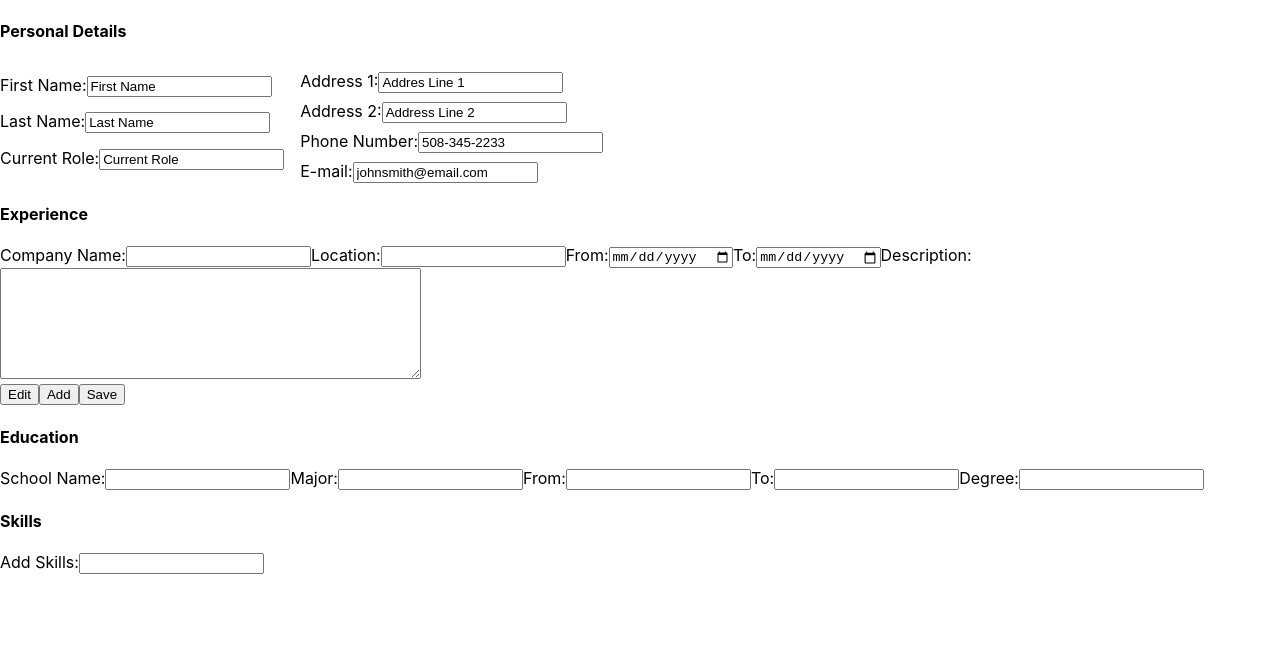
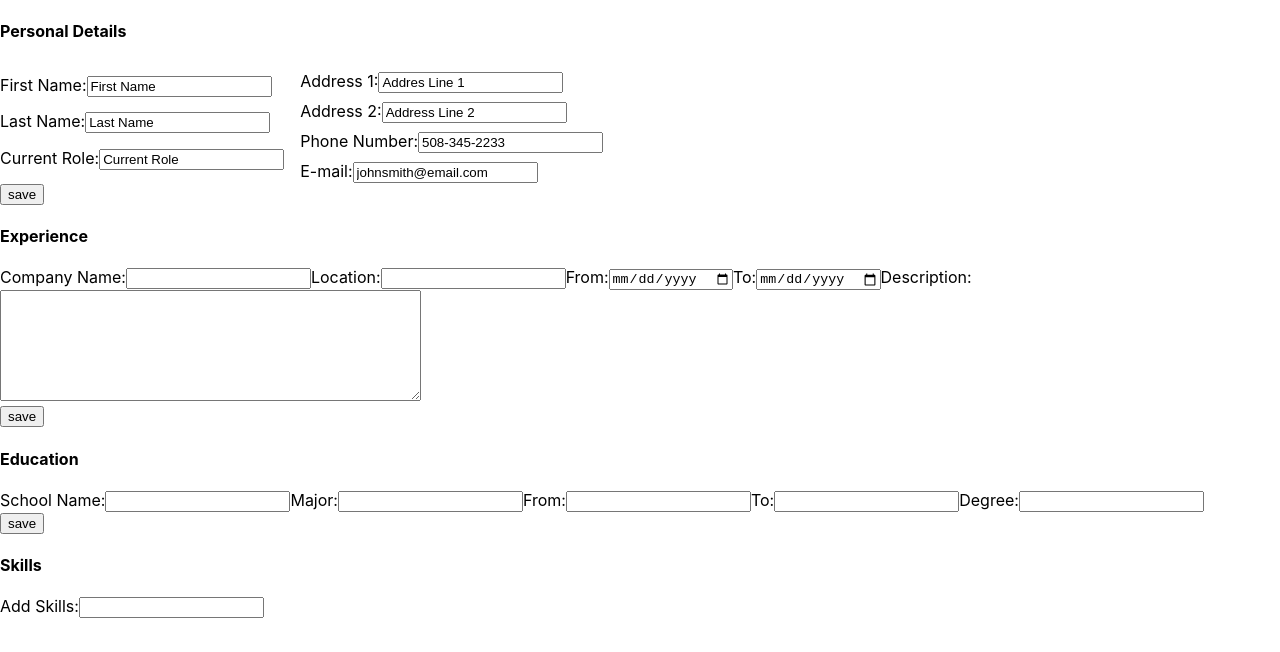
Before and after one commit to elnurad/cv-project, a React (Create React App) app: page / in a window 1280 px wide. Shown: the top 652 px of the page. Built offline with nearby package versions, Linux system fonts and the light colour scheme.

Commit message:
save edit buttons

```diff
--- a/src/App.js
+++ b/src/App.js
@@ -24,6 +24,20 @@ function App() {
   const [studyTo, setStudyTo] = useState('');
   const [degree, setDegree] = useState('');
   const [skill, setSkill] = useState('');
+  const [displayPersonalDetails, setPersonalDetails] = useState(false)
+  const [displayWorkInfo, setWorkInfo] = useState(false)
+  const [displayEducationSection, setEducationSection] = useState(false)
+
+  const flipEducationSection =(e)=> {
+    setEducationSection(!displayEducationSection)
+  }
+
+  const flipWorkInfo =(e) => {
+    setWorkInfo(!displayWorkInfo)
+  };
+  const flipPersonalDetails =(e)=> {
+    setPersonalDetails(!displayPersonalDetails)
+  };
 
   const changeSkill =(e) => {
     setSkill(e.target.value);
@@ -41,7 +55,7 @@ function App() {
     setStudyFrom(e.target.value);
   };
   const changeStudyTo =(e)=> {
-    setStudyFrom(e.target.value)
+    setStudyTo(e.target.value)
   };
   const changeDegree =(e) => {
     setDegree(e.target.value);
@@ -108,6 +122,7 @@ function App() {
        addressTwo={addressTwo} handleAddressTwo={handleAddressTwo}
        phoneNumber={phoneNumber} handlePhoneNumber={handlePhoneNumber}
        email={email} handleEmail={handleEmail}
+       displayPersonalDetails={displayPersonalDetails} flipPersonalDetails={flipPersonalDetails}
        />
        <h4>Experience</h4>
        <Work
@@ -116,6 +131,7 @@ function App() {
        timeFrom={timeFrom} handleFrom={handleFrom}
        timeTo={timeTo} handleTo={handleTo}
        jobDescription={jobDescription} handleJobDescription={handleJobDescription}
+       displayWorkInfo={displayWorkInfo} flipWorkInfo={flipWorkInfo}
        />
        <h4>Education</h4>
        <Education
@@ -124,6 +140,7 @@ function App() {
        studyFrom={studyFrom} studyTo={studyTo}
        changeStudyFrom={changeStudyFrom} changeStudyTo={changeStudyTo}
        degree={degree} changeDegree={changeDegree}
+       displayEducationSection={displayEducationSection} flipEducationSection={flipEducationSection}
        />
        <h4>Skills</h4>
        <Skills
--- a/src/components/Education.js
+++ b/src/components/Education.js
@@ -5,10 +5,21 @@ function Education({
     major, changeMajor,
     studyFrom, studyTo,
     changeStudyFrom, changeStudyTo,
-    degree, changeDegree
+    degree, changeDegree,
+    displayEducationSection, flipEducationSection
 }) {
     return(
         <div className="education-section">
+            {displayEducationSection ?
+            <div>
+              School Name: {schoolName}
+              Major: {major}
+              from: {studyFrom}
+              to: {studyTo}
+              Degree: {degree}
+
+            </div>
+            :
             <form onSubmit={(e)=>e.preventDefault()} className="education-form">
             <label>
                    School Name:<input value={schoolName} onChange={changeSchoolName} />
@@ -27,8 +38,8 @@ function Education({
             </label>
 
 
-            </form>
-
+            </form>}
+            <button onClick={flipEducationSection}>{displayEducationSection ? 'edit' : 'save'}</button>
         </div>
     )
 
--- a/src/components/Name.js
+++ b/src/components/Name.js
@@ -8,9 +8,21 @@ const Name =({ firstName, lastName,
   addressOne, handleAddressOne,
   addressTwo, handleAddressTwo,
   phoneNumber, handlePhoneNumber,
-  email, handleEmail
+  email, handleEmail, flipPersonalDetails, displayPersonalDetails
 }) => {
    return(
+    <div>
+      {displayPersonalDetails ?
+      <div>
+          Personal Details
+          <p>First Name: {firstName}</p>
+          <p>Last Name: {lastName}</p>
+          <p>Current Role: {currentRole}</p>
+          <p>Address: {addressOne}, {addressTwo}</p>
+          <p>Phone Number: {phoneNumber}</p>
+          <p>Email: {email}</p>
+      </div>
+      :
       <div>
            <h4>Personal Details</h4>
            <form onSubmit={e=>e.preventDefault()} className="name">
@@ -49,7 +61,11 @@ const Name =({ firstName, lastName,
 
            </div>
        </form>
-      </div>
+      </div>}
+
+        <button onClick={flipPersonalDetails}>{displayPersonalDetails ? `edit` : `save`}</button>
+        </div>
+
     );
 
 
--- a/src/components/Work.js
+++ b/src/components/Work.js
@@ -5,12 +5,21 @@ const Work =({ companyName, handleCompanyName,
                location, handleLocation,
                timeFrom, handleFrom, timeTo, handleTo,
                jobDescription, handleJobDescription,
+               displayWorkInfo, flipWorkInfo
 
 
 })=> {
     return(
         <div className="work-container">
-
+            {displayWorkInfo ?
+            <div>
+                <p>Company Name: {companyName}</p>
+                <p>Location: {location}</p>
+                <p>From: {timeFrom}</p>
+                <p>To: {timeTo}</p>
+                <p>Description: {jobDescription}</p>
+            </div>
+              :
             <form onSubmit={(e)=>e.preventDefault()} className="work-form">
                <label>
                    Company Name:<input value={companyName} onChange={handleCompanyName} />
@@ -29,10 +38,10 @@ const Work =({ companyName, handleCompanyName,
                </label>
 
 
-            </form>
-            <button>Edit</button>
-            <button>Add</button>
-            <button>Save</button>
+            </form>}
+
+
+            <button onClick={flipWorkInfo}>{displayWorkInfo ? 'edit' : 'save'}</button>
 
         </div>
     )
```
